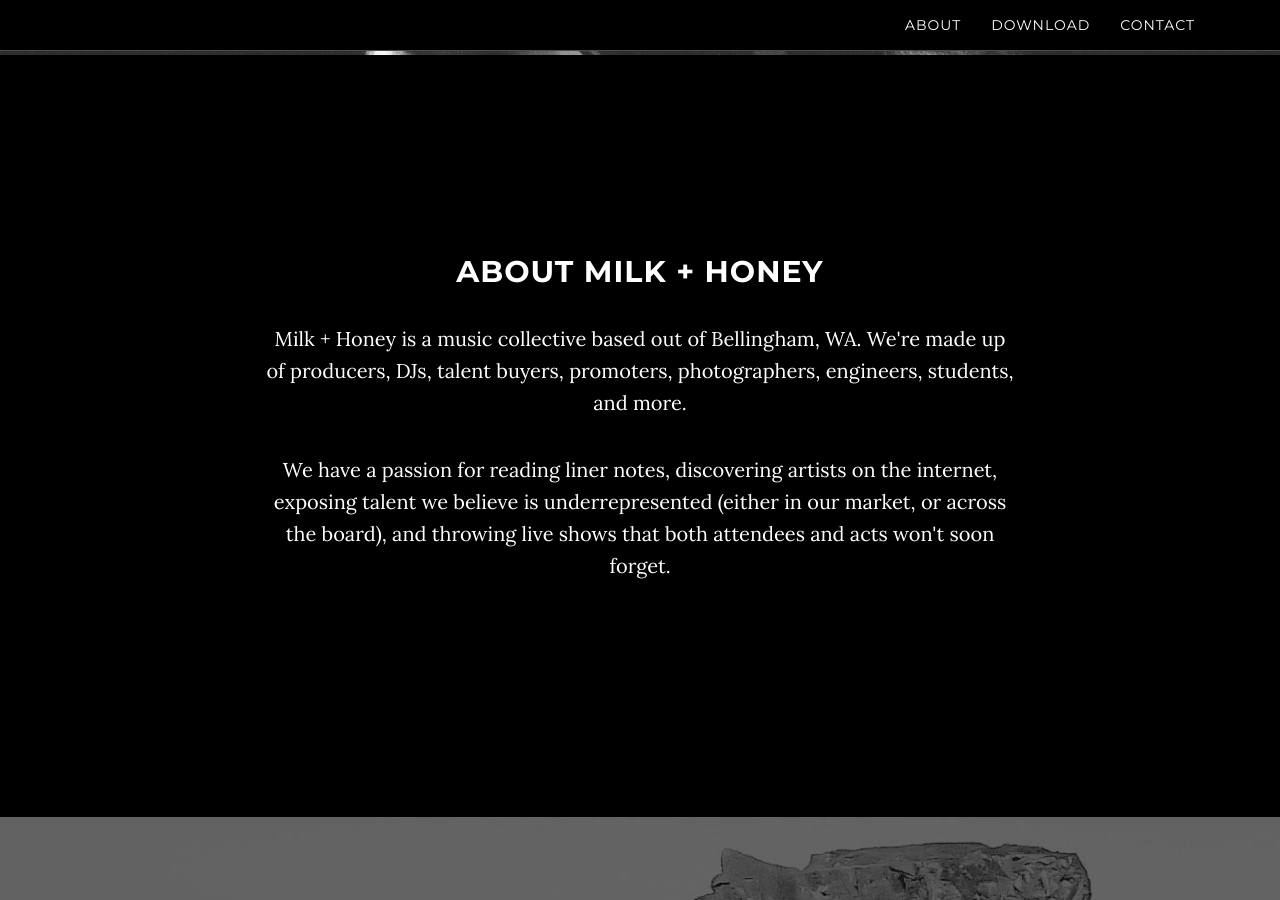
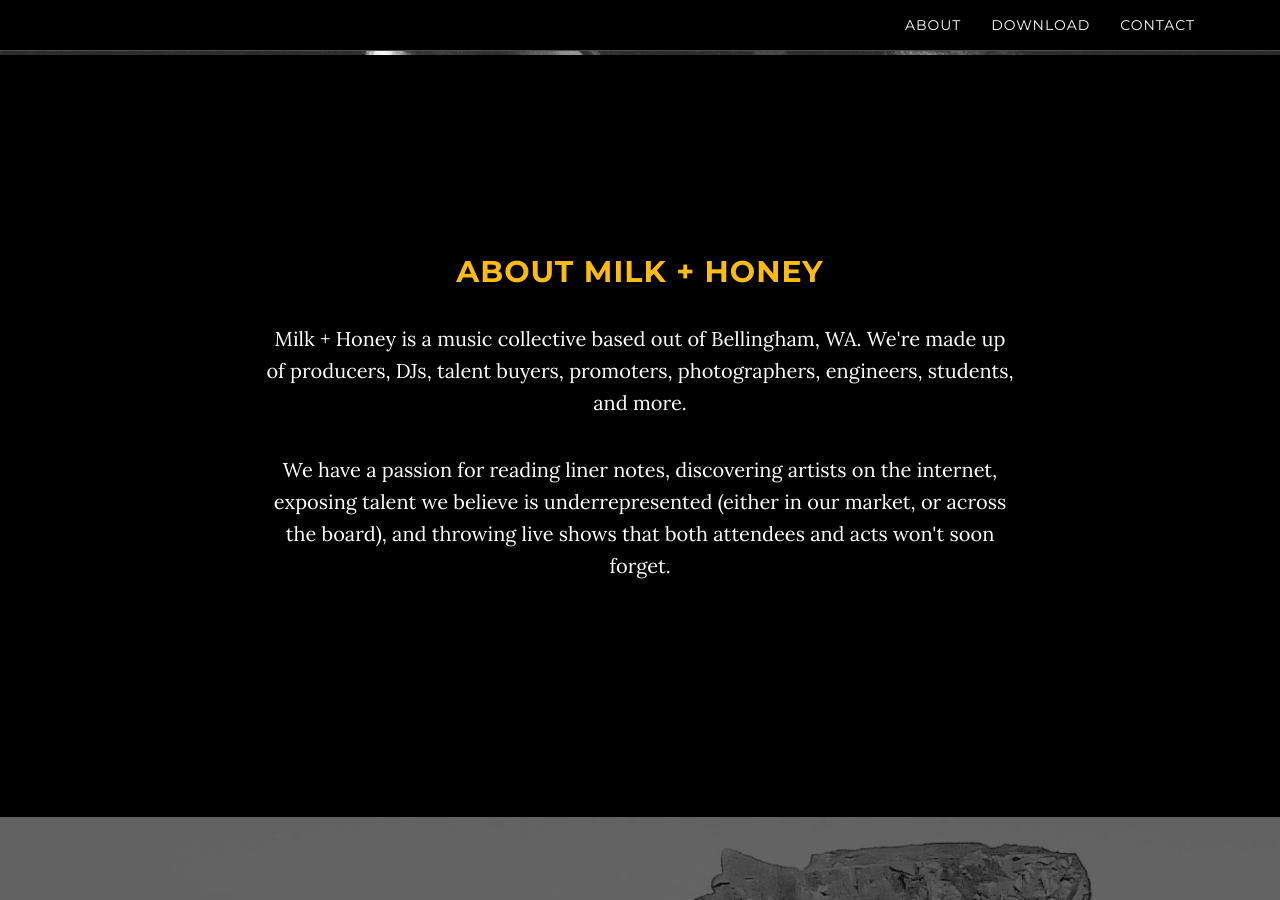
Before and after one commit to leehuffman/milkandhoneycrew, a Jekyll site: the page built from index.html, in a window 1280 px wide and 900 px high, scrolled down 845 px. Built offline with Jekyll 4.4.1, drawn with Linux system fonts in a browser that asks for light colours.

Commit message:
Heading text color should be M+H gold

```diff
--- a/_includes/css/grayscale.css
+++ b/_includes/css/grayscale.css
@@ -28,6 +28,7 @@ h6 {
     font-family: Montserrat,"Helvetica Neue",Helvetica,Arial,sans-serif;
     font-weight: 700;
     letter-spacing: 1px;
+    color: #fcbb11;
 }
 
 p {
```
